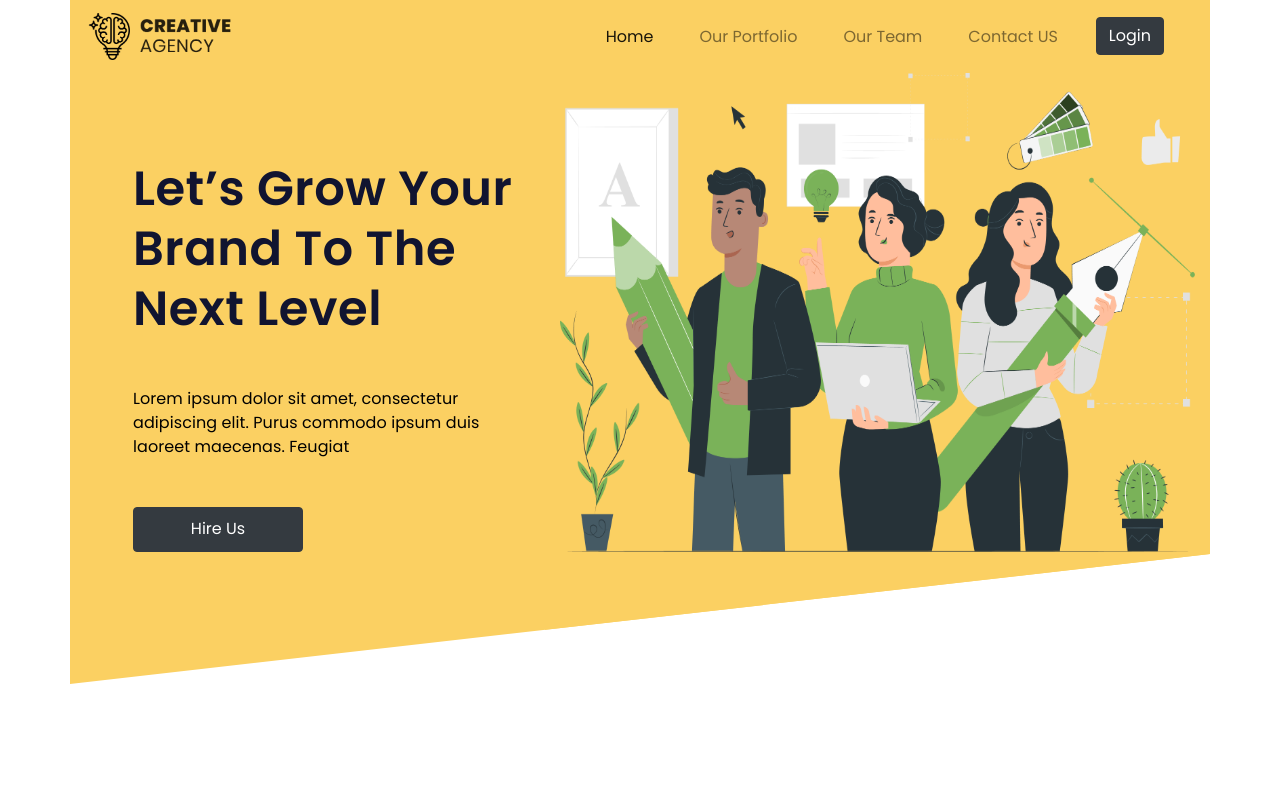
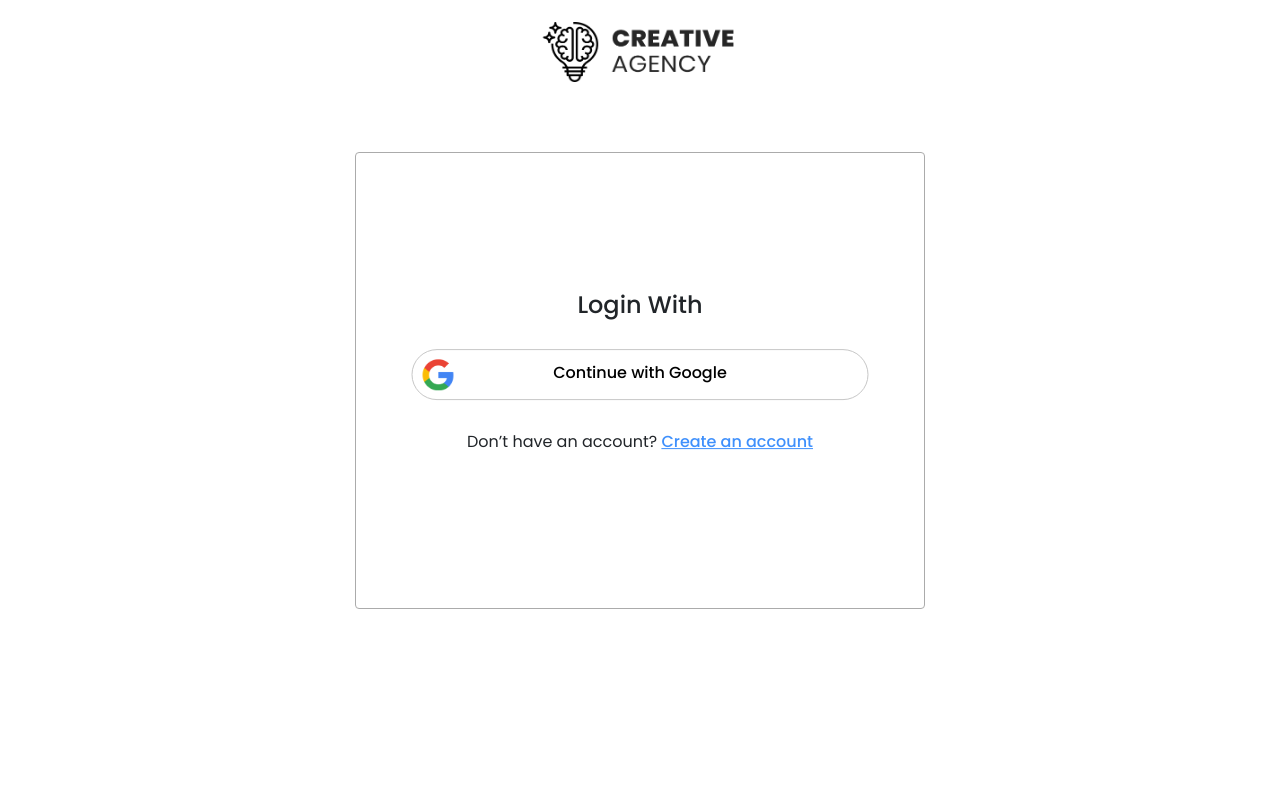
Before and after one commit to Abir-Hasan-GUB/creative-agency-client, a React (Create React App) app: page /login in a window 1280 px wide. Shown: the top 800 px of the page. Built offline with nearby package versions, Linux system fonts and the light colour scheme.

Commit message:
Add login page with fixed router error

```diff
--- a/src/App.js
+++ b/src/App.js
@@ -5,18 +5,44 @@ import {
   Switch,
   Route
 } from "react-router-dom";
-import Banner from './Componants/Home/Banner/Banner';
-import NavBar from './Componants/Home/NavBar/NavBar';
 import MainHome from './Componants/Home/MainHome/MainHome';
+import Login from './Componants/Login/Login';
+import NotFound from './Componants/NotFound/NotFound';
+
 
 function App() {
   return (
     <Router>
       <Switch>
-        <Route path="/">
-          <MainHome></MainHome>
-        </Route>
-      </Switch>
+          <Route exact path="/">
+            <MainHome />
+          </Route>
+
+          <Route path="/login">
+            <Login />
+          </Route>
+
+          {/* <PrivateRoute path="/registerDetails">
+            <RegisterDetails name= {loggedInUser.name}/>
+          </PrivateRoute>
+
+          <PrivateRoute path="/VolunteerRegisterList">
+            <VolunteerRegisterList/>
+          </PrivateRoute>
+
+          <PrivateRoute path="/addEvent">
+            <AddEvent></AddEvent>
+          </PrivateRoute>
+
+          <PrivateRoute path="/register">
+          <Register name={loggedInUser.name} email={loggedInUser.email} />
+          </PrivateRoute> */}
+
+          <Route path="*">
+            <NotFound></NotFound>
+          </Route>
+
+        </Switch>
     </Router>
   );
 }
--- /dev/null
+++ b/src/Componants/Login/Login.css
@@ -0,0 +1,62 @@
+.login-logo img{
+    width: 202.81px;
+    height: 60px;
+    top: 44px;
+    }
+    .login-logo{
+        width: 202.81px;
+        margin: 22px auto;
+
+    }
+    .login-panel{
+    position: relative;
+    width: 570px;
+    height: 457px;
+    margin: 70px auto 0;
+    background: #FFFFFF;
+    border: 1px solid #ABABAB;
+    box-sizing: border-box;
+    border-radius: 4px;
+    text-align: center;
+    }
+    .google{
+    width: 457px;
+    cursor: pointer;
+    height: 51px;
+    background: #FFFFFF;
+    border: 1px solid #C7C7C7;
+    box-sizing: border-box;
+    border-radius: 57px;
+    margin: 30px auto;
+    position: relative;
+    }
+    .google img{
+        position: absolute;
+        left: 10px;
+        top: 50%;
+        transform: translateY(-50%);
+
+    width: 31px;
+    }
+    .googleText{
+    font-style: normal;
+    font-weight: 500;
+    font-size: 16px;
+    line-height: 45px;
+    color: #000000;
+    }
+    .login-content{
+       position: absolute;
+       top: 50%;
+       left: 50%;
+       transform: translate(-50%, -50%);
+    }
+    .creatAccount{
+    font-style: normal;
+    font-weight: 500;
+    font-size: 16px;
+    line-height: 20px;
+    text-decoration-line: underline;
+    color: #3F90FC;
+    cursor: pointer;
+    }
--- /dev/null
+++ b/src/Componants/Login/Login.js
@@ -0,0 +1,60 @@
+import React, { useContext } from 'react';
+import './Login.css';
+import logo from '../Images/logos/crative-agency.png';
+import google from '../Images/icons/google.png';
+import { Link } from 'react-router-dom';
+
+const Login = () => {
+    // const history = useHistory();
+    // const location = useLocation();
+    // const { from } = location.state || { from: { pathname: "/" } };
+
+    // const [loggedInUser, setLoggedInUser] = useContext(UserContext)
+
+    // if(firebase.apps.length === 0) {
+    //     firebase.initializeApp(firebaseConfig);
+    // }
+
+    const handleGoogleSignIn = () => {
+        console.log("Clicked")
+        // const provider = new firebase.auth.GoogleAuthProvider();
+
+        // firebase.auth().signInWithPopup(provider).then(function(result) {
+        //     const {displayName, email} = result.user;
+        //     const signedInUser = {name: displayName, email}
+        //     setLoggedInUser(signedInUser);
+        //     history.replace(from);
+
+        //   }).catch(function(error) {
+        //     // Handle Errors here.
+        //     var errorCode = error.code;
+        //     var errorMessage = error.message;
+        //     // The email of the user's account used.
+        //     var email = error.email;
+        //     // The firebase.auth.AuthCredential type that was used.
+        //     var credential = error.credential;
+        //     // ...
+        //   });
+
+    }
+    return (
+        <div className="container">
+            <div className="login-logo">
+            <Link to="/"><img src= {logo} alt=""/></Link>
+            </div>
+
+            <div className="login-panel">
+                <div className="login-content">
+                    <h4>Login With</h4>
+                    <div onClick={handleGoogleSignIn} className="google">
+                        <img src= { google } alt="google icon"/>
+                        <span className = "googleText">Continue with Google</span>
+                    </div>
+                    <p>Don’t have an account? <span className="creatAccount">Create an account</span></p>
+                </div>
+            </div>
+        </div>
+    );
+};
+
+export default Login;
--- /dev/null
+++ b/src/Componants/NotFound/NotFound.js
@@ -0,0 +1,11 @@
+import React from 'react';
+
+const NotFound = () => {
+    return (
+        <div>
+            <h1>Not Found</h1>
+        </div>
+    );
+};
+
+export default NotFound;
```
Also changed, not shown: src/Componants/Images/icons/google.png (added), src/Componants/Images/logos/crative-agency.png, src/Componants/Login/firebase.config.js (added), src/Componants/NotFound/NotFound.css (added).
